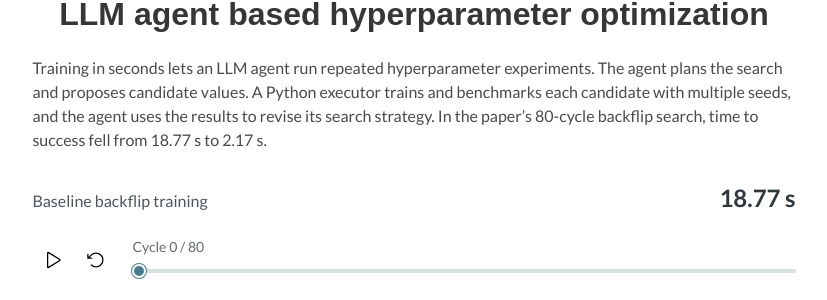
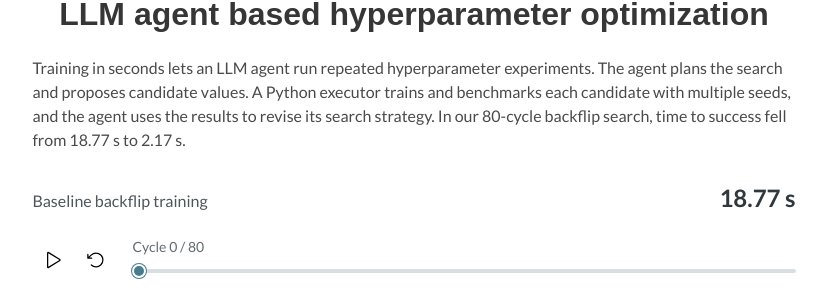
Before and after one commit to Scripter36/Scripter36.github.io, a Jekyll site: the page projects/instantmimic/index.html, which Jekyll copies as it is, in a window 1280 px wide and 900 px high, scrolled down 2050 px. Shown: the part 202-502 px from the top of the window, without its empty margins (226-1053 px from the left). Built offline with Jekyll 4.4.1, drawn with Linux system fonts in a browser that asks for light colours; nearby versions of some CDN libraries; some web fonts are replaced; library files that are not in the unit come from our copies; a style sheet for code colours, icons or effects is not loaded.

Commit message:
docs: use first person for the backflip search

```diff
--- a/projects/instantmimic/index.html
+++ b/projects/instantmimic/index.html
@@ -399,7 +399,7 @@
         <p>Training in seconds lets an LLM agent run repeated hyperparameter experiments.
           The agent plans the search and proposes candidate values. A Python executor trains
           and benchmarks each candidate with multiple seeds, and the agent uses the results
-          to revise its search strategy. In the paper’s 80-cycle backflip search,
+          to revise its search strategy. In our 80-cycle backflip search,
           time to success fell from 18.77 s to 2.17 s.</p>
         <figure class="paper-figure" data-interactive-figure="search">
           <div data-figure-fallback class="paper-figure__fallback paper-figure__fallback--search">
```
